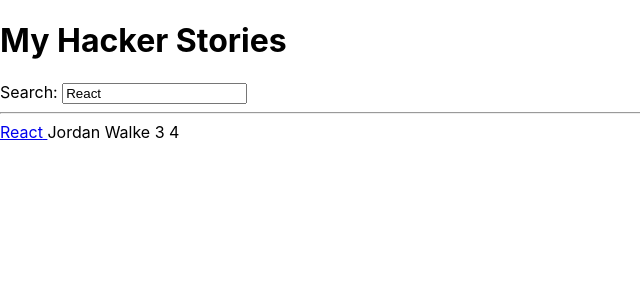
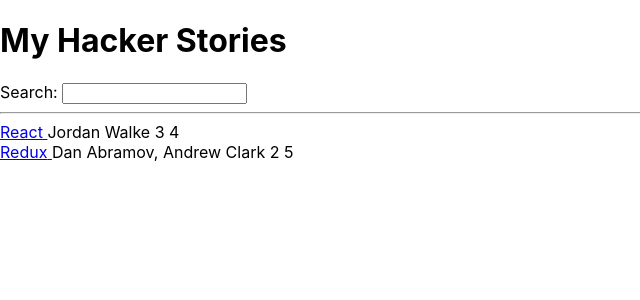
Before and after one commit to Drblessing/Road-to-React, a React (Create React App) app in the folder React-Fundamentals/my-react-app/: page / in a window 1280 px wide. Shown: the top 300 px of the page, without its empty margins (0-640 px from the left). Built offline with nearby package versions, Linux system fonts and the light colour scheme.

Commit message:
remove default search

```diff
--- a/React-Fundamentals/my-react-app/src/App.js
+++ b/React-Fundamentals/my-react-app/src/App.js
@@ -22,7 +22,7 @@ function App() {
     },
   ];
 
-  const [searchTerm, setSearchTerm] = React.useState("React");
+  const [searchTerm, setSearchTerm] = React.useState("");
 
   const handleSearch = (event) => {
     setSearchTerm(event.target.value);
```
